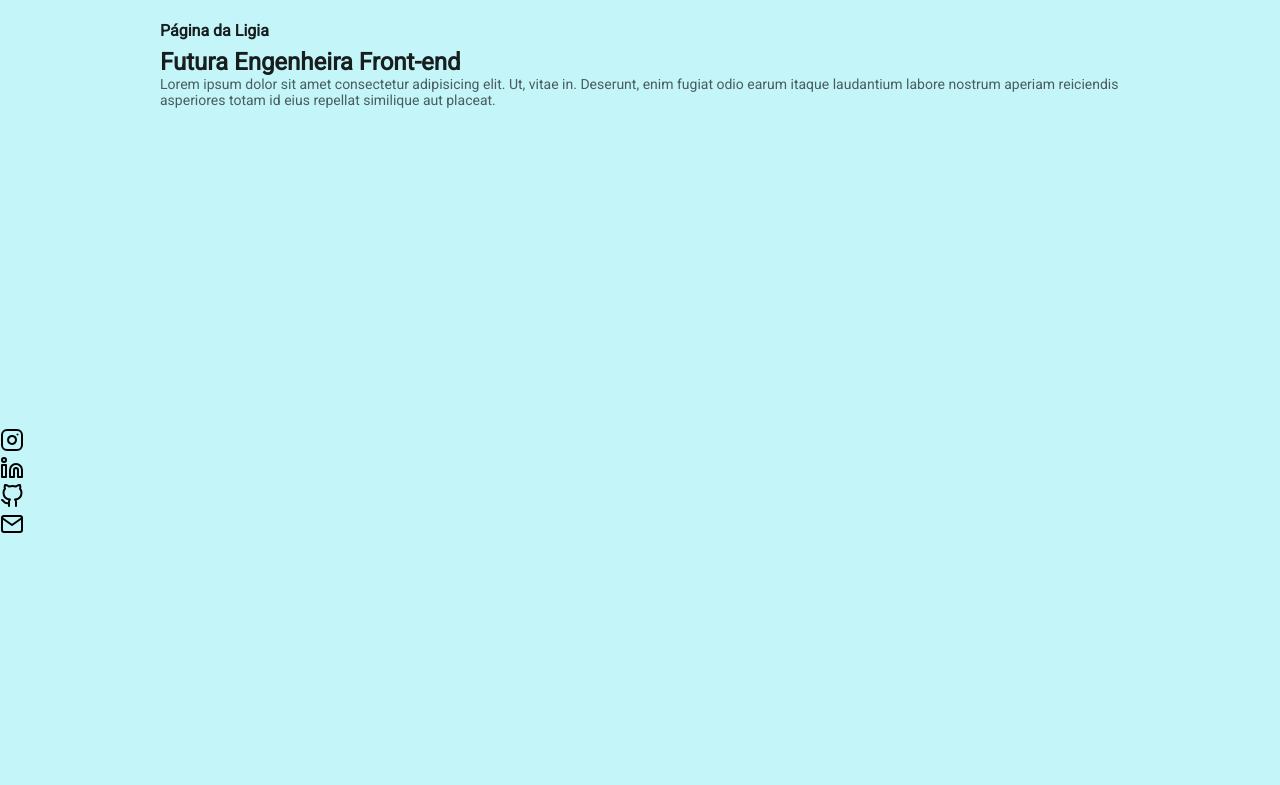
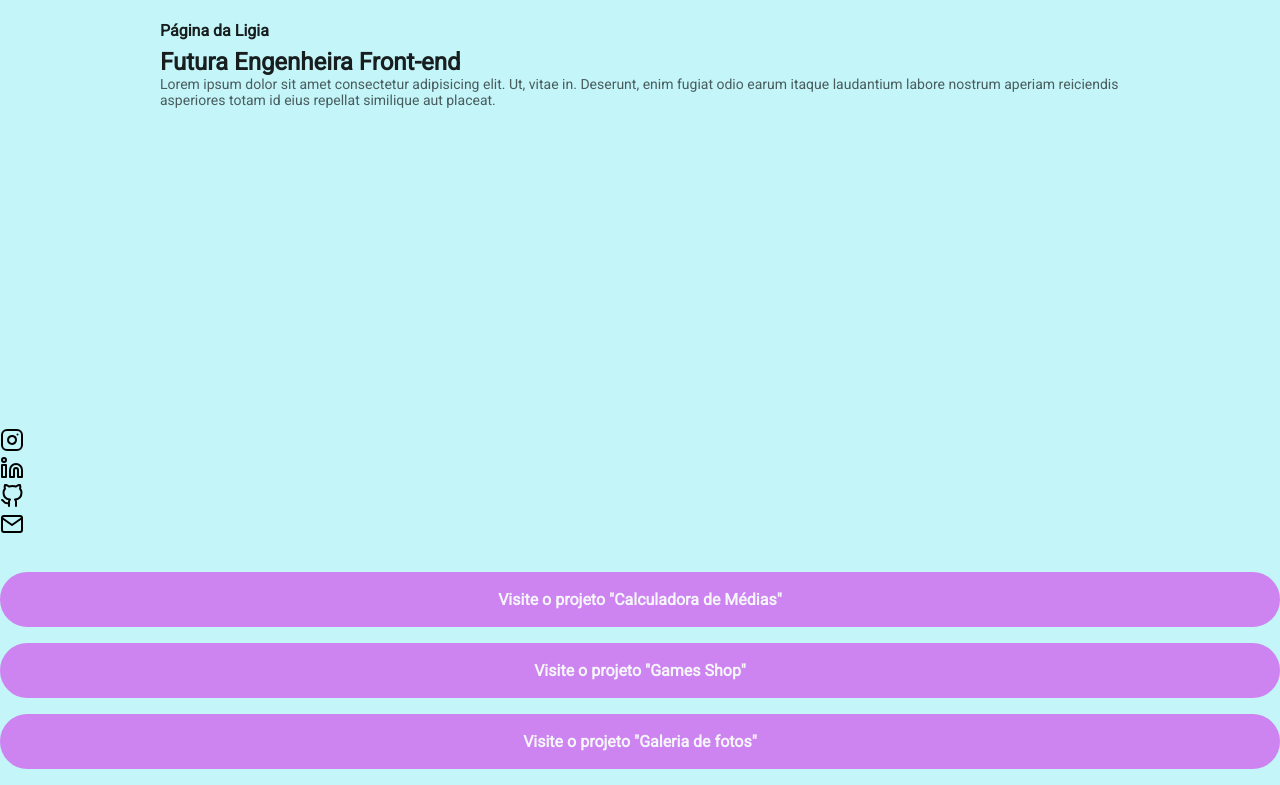
Before and after one commit to LigiaMayer/Less_Pratica, a website: page index.html in a window 1280 px wide. Shown: the part 396-1181 px from the top of the page. Before the commit the page ends 936 px from the top, so only its background shows below. Drawn offline with Linux system fonts and the light colour scheme.

Commit message:
Update index.html

```diff
--- a/index.html
+++ b/index.html
@@ -35,5 +35,25 @@
                 <img src="src/images/mail.svg" alt="Logo do email"></a></li>
         </lu>
     </nav>
+    <nav>
+            <ul class="projects-list">
+                <li class="projects-list-item">
+                    <a href="#" target="_blank">
+                        Visite o projeto "Calculadora de Médias"
+                    </a>
+                </li>
+                <li class="projects-list-item">
+                    <a href="#" target="_blank">
+                        Visite o projeto "Games Shop"
+                    </a>
+                </li>
+                <li class="projects-list-item">
+                    <a href="#" target="_blank">
+                        Visite o projeto "Galeria de fotos"
+                    </a>
+                </li>
+
+            </ul>
+        </nav>
 </body>
 </html>
```
